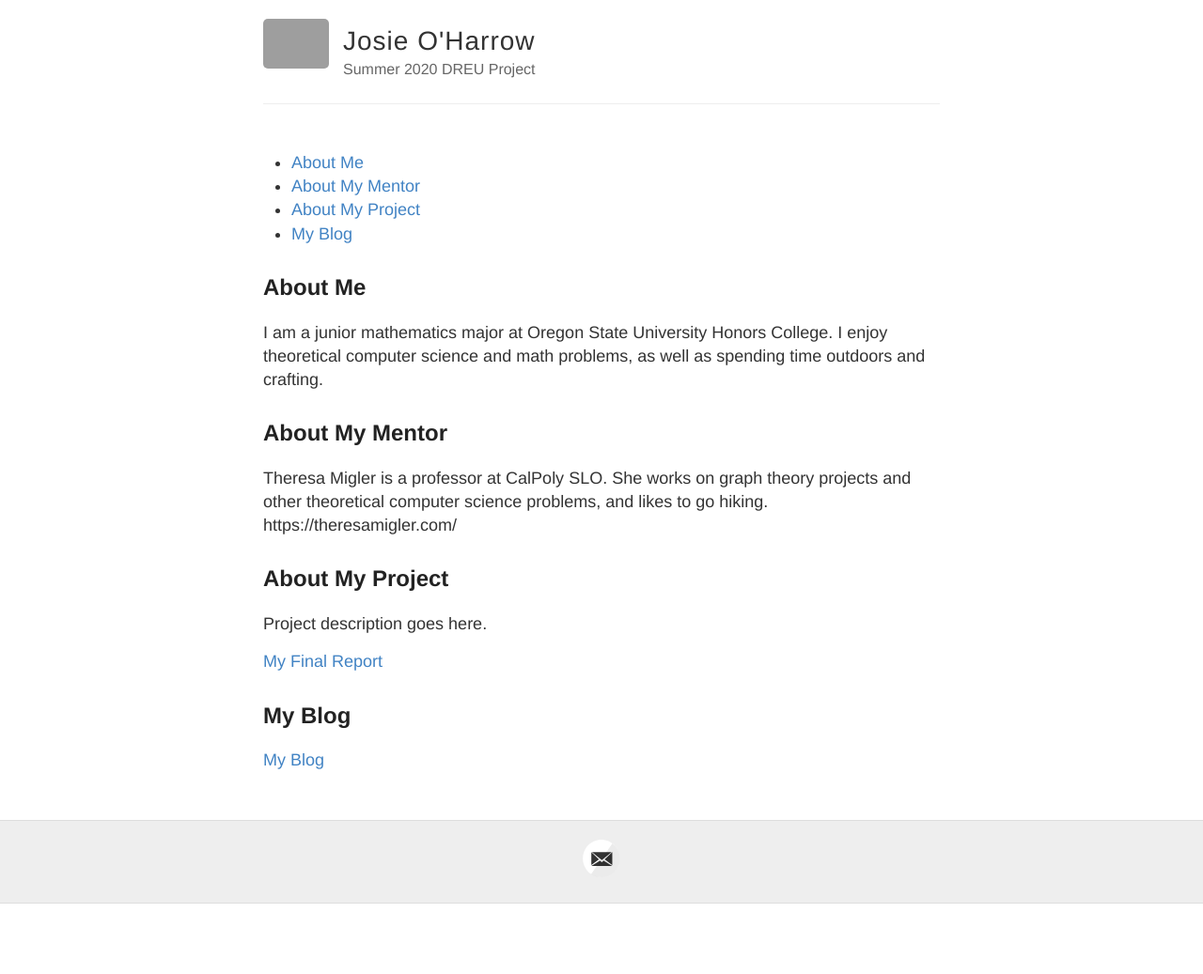
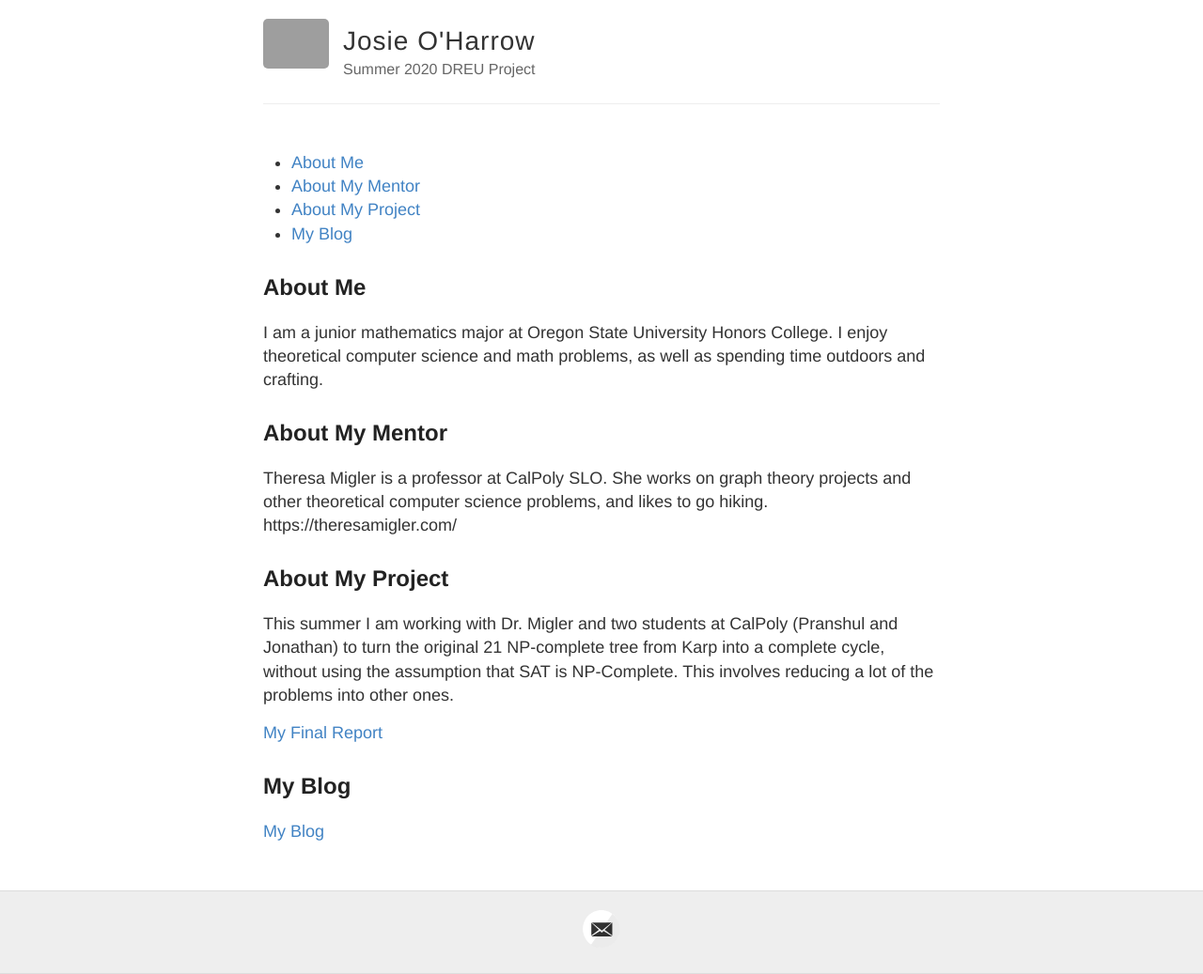
Before and after one commit to josieoharrow/josieoharrow.github.io, a Jekyll site: the page built from index.md, in a window 1280 px wide. Shown: the whole page at 94% size. Built offline with Jekyll 4.4.1, drawn with Linux system fonts in a browser that asks for light colours; before the commit the page ends 962 px from its top, so only the background shows below that.

Commit message:
Update index.md

```diff
--- a/index.md
+++ b/index.md
@@ -15,7 +15,7 @@
 
 ## About My Project
 
-Project description goes here.
+This summer I am working with Dr. Migler and two students at CalPoly (Pranshul and Jonathan) to turn the original 21 NP-complete tree from Karp into a complete cycle, without using the assumption that SAT is NP-Complete. This involves reducing a lot of the problems into other ones.
 
 [My Final Report](files/finalreport.pdf)
 
```
